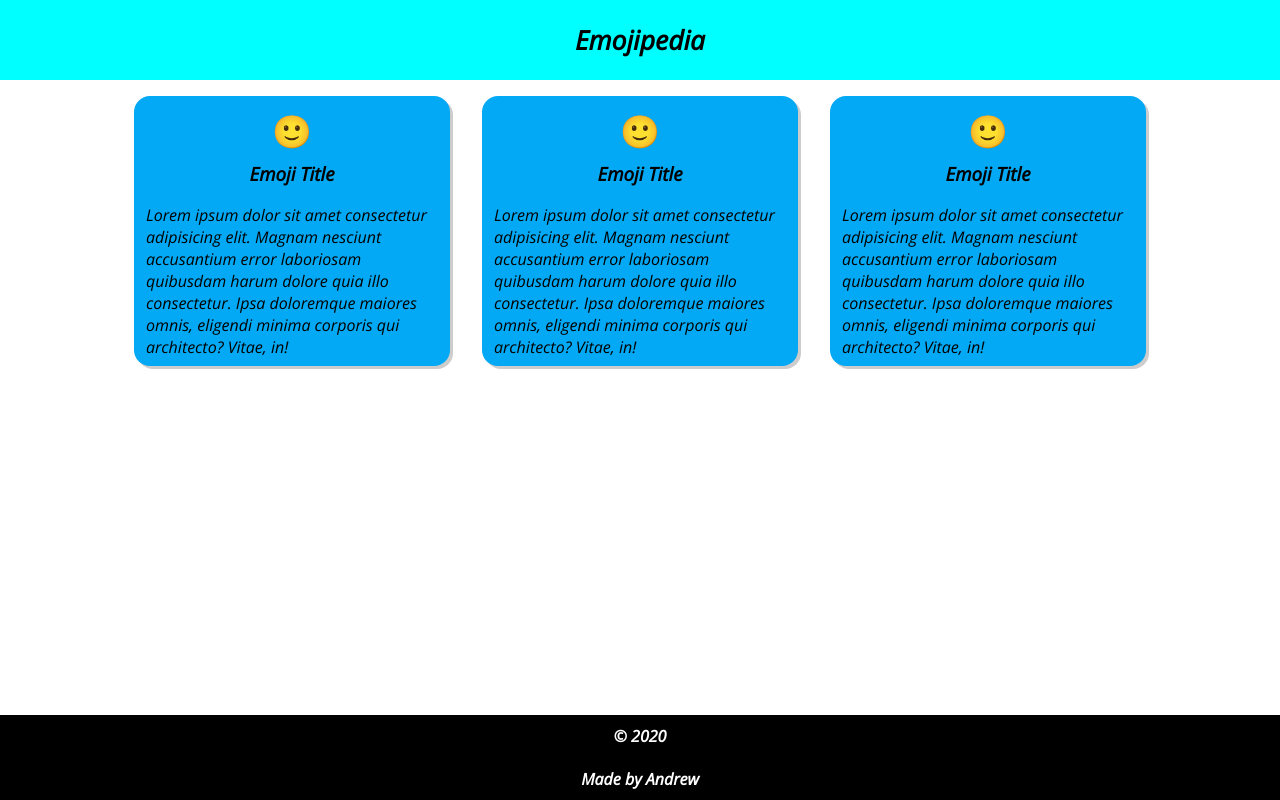
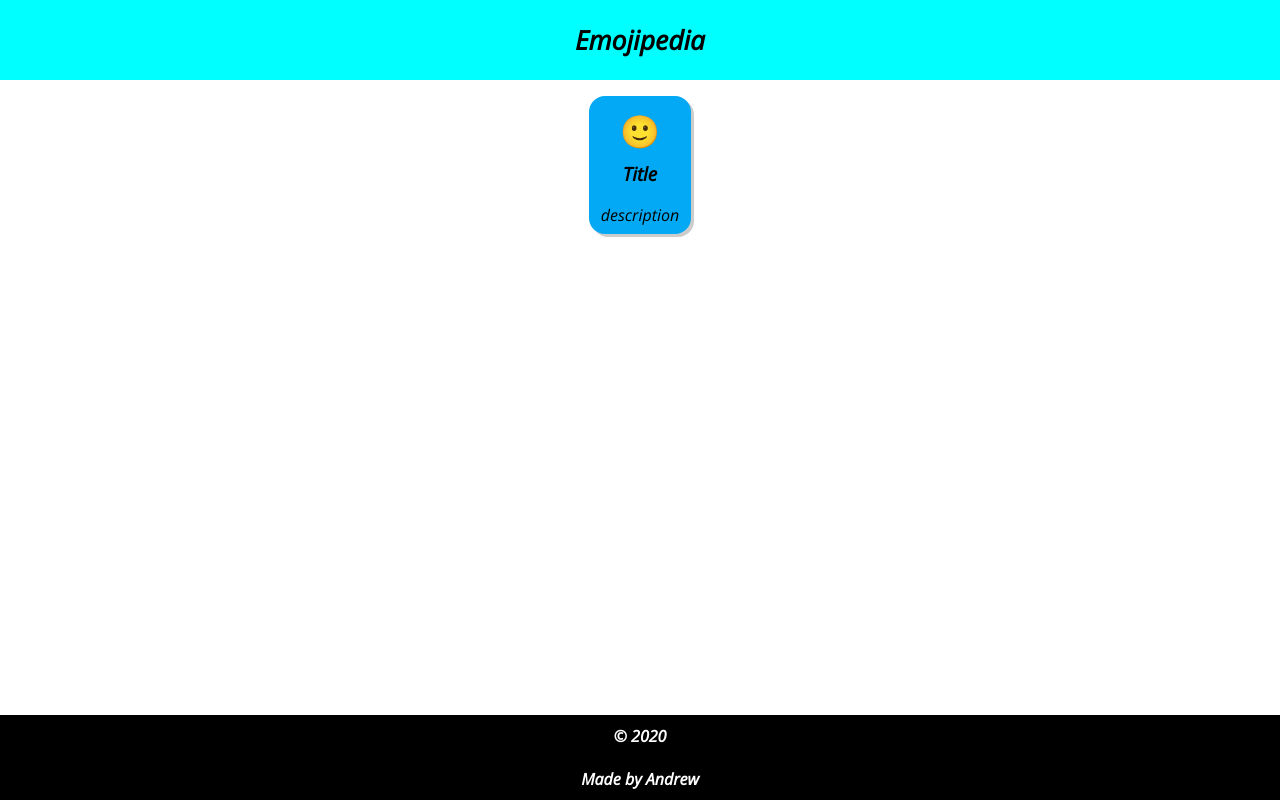
Before and after one commit to ajoel24/emojipedia, a React (Create React App) app: page / in a window 1280 px wide. Built offline with nearby package versions, Linux system fonts and the light colour scheme.

Commit message:
Added props to Card component

```diff
--- a/src/components/card/Card.jsx
+++ b/src/components/card/Card.jsx
@@ -1,19 +1,14 @@
 import React from "react";
 import "./Card.css";
 
-function Card() {
+function Card(props) {
 	return (
 		<section className="card">
 			<span className="emoji" role="img" aria-labelledby="emoji">
-				🙂
+				{props.emoji}
 			</span>
-			<h3>Emoji Title</h3>
-			<p>
-				Lorem ipsum dolor sit amet consectetur adipisicing elit. Magnam nesciunt
-				accusantium error laboriosam quibusdam harum dolore quia illo
-				consectetur. Ipsa doloremque maiores omnis, eligendi minima corporis qui
-				architecto? Vitae, in!
-			</p>
+			<h3>{props.title}</h3>
+			<p>{props.description}</p>
 		</section>
 	);
 }
--- a/src/components/cards/Cards.jsx
+++ b/src/components/cards/Cards.jsx
@@ -1,13 +1,12 @@
 import React from "react";
 import Card from "../card/Card";
 import "./Cards.css";
+// import emojiData from "../data/emojiData";
 
 function Cards() {
 	return (
 		<main>
-			<Card />
-			<Card />
-			<Card />
+			<Card emoji="🙂" title="Title" description="description" />
 		</main>
 	);
 }
```
